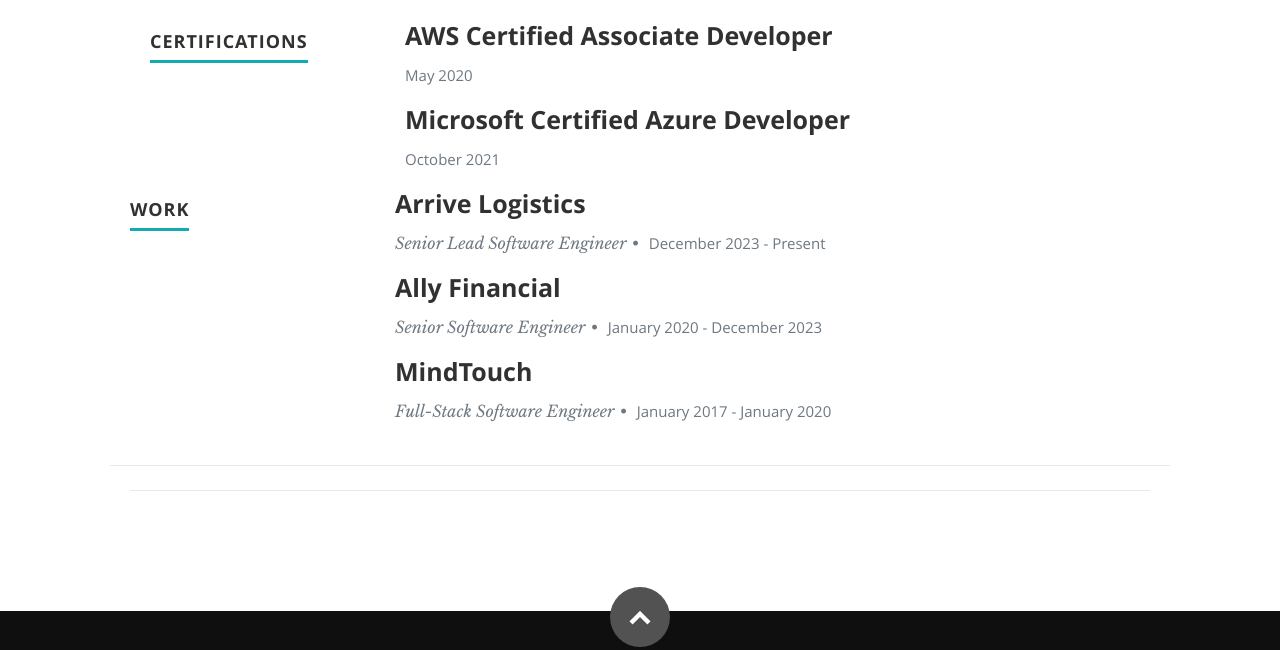
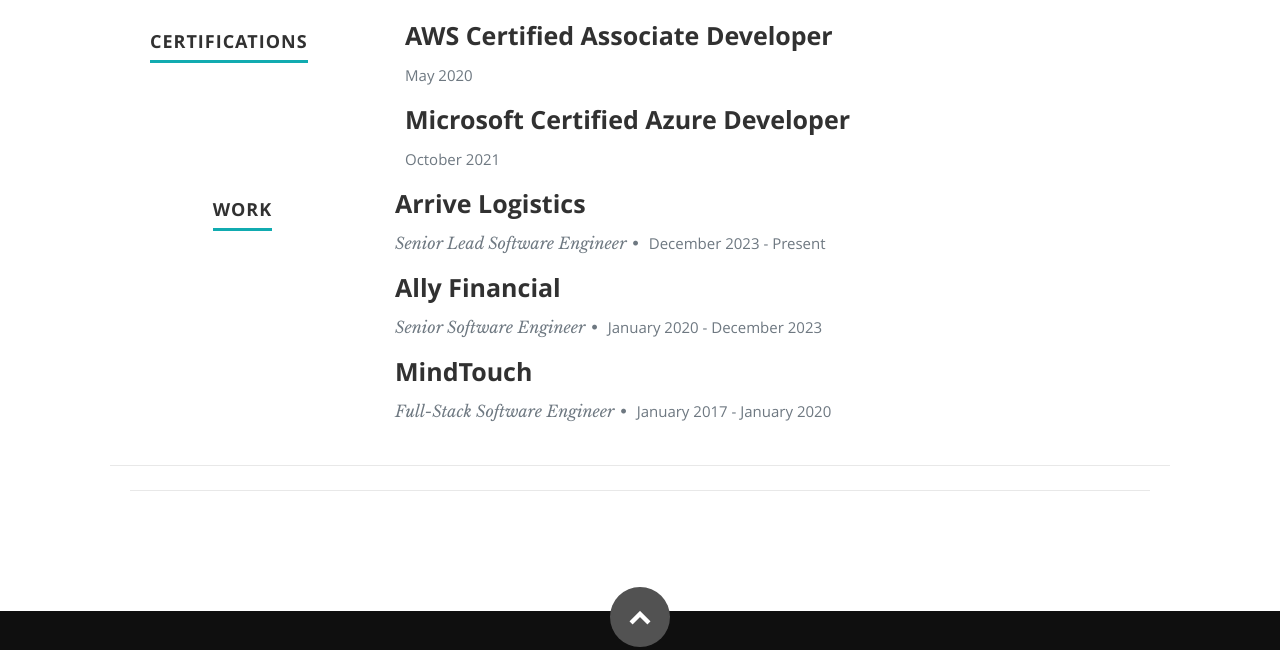
Before and after one commit to benherrontech/azure-cloud-project, a plain HTML site: page frontend/index.html in a window 1280 px wide. Shown: the part 1163-1813 px from the top of the page. Drawn offline with nearby package versions, Linux system fonts and the light colour scheme; no server answers.

Commit message:
update Work header

```diff
--- a/frontend/index.html
+++ b/frontend/index.html
@@ -190,7 +190,7 @@
 
 
          <div class="three columns header-col">
-            <h1><span>Work</span></h1>
+            <h1 style="text-align:center"><span>Work</span></h1>
          </div>
 
 
```
